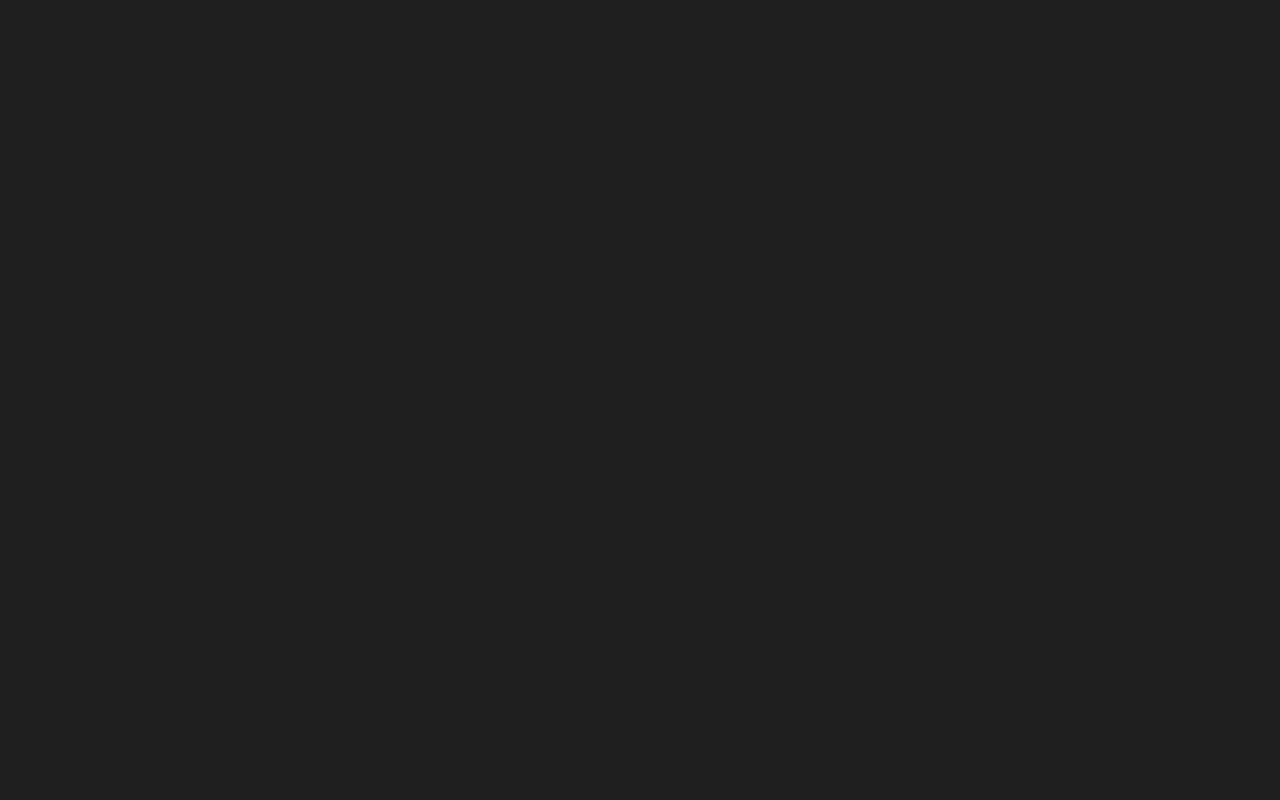
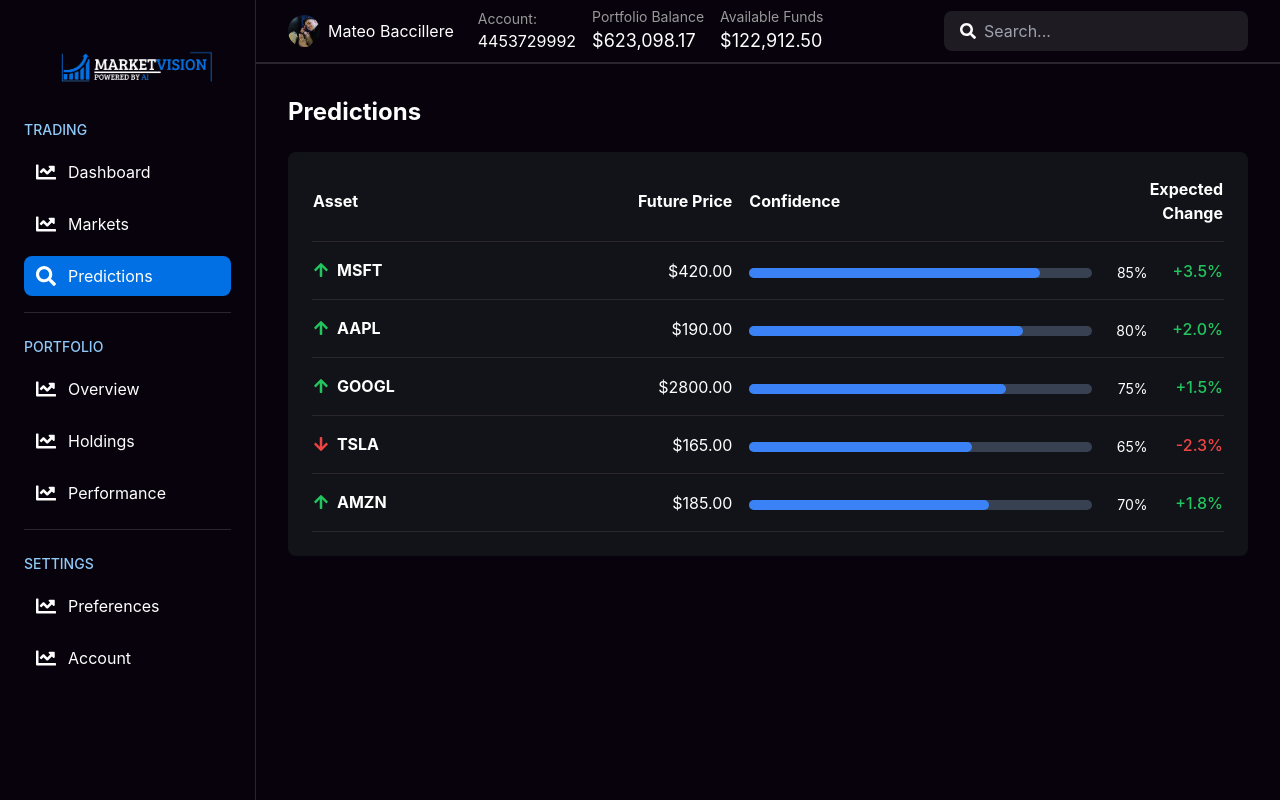
Before and after one commit to PedroCere/technovation_web_app_project, a React (Vite) app in the folder frontend/: page /predictions in a window 1280 px wide. Before the commit this address had no page. Built offline with nearby package versions, Linux system fonts and the light colour scheme.

Commit message:
predictions_section_added

```diff
--- a/frontend/src/App.jsx
+++ b/frontend/src/App.jsx
@@ -2,6 +2,7 @@
 import { BrowserRouter as Router, Route, Routes } from "react-router-dom";
 import Dashboard from "./pages/Dashboard.jsx";
 import Markets from "./pages/Markets.jsx";
+import Predictions from "./pages/Predictions.jsx";
 import "../src/components/styles/global.css";
 
 function App() {
@@ -10,6 +11,7 @@
       <Routes>
         <Route path="/dashboard" element={<Dashboard />} />
         <Route path="/markets" element={<Markets />} />
+        <Route path="/predictions" element={<Predictions />} />
       </Routes>
     </Router>
   );
--- a/frontend/src/components/Navbar.jsx
+++ b/frontend/src/components/Navbar.jsx
@@ -9,6 +9,7 @@
         <li>Charts</li>
         <li>News</li>
         <li>Profile</li>
+        <li>Predictions</li>
         <li>Alerts</li>
         <li>Settings</li>
       </ul>
--- a/frontend/src/components/Sidebar.jsx
+++ b/frontend/src/components/Sidebar.jsx
@@ -8,6 +8,7 @@
       <div className="logo">Logo</div>
       <ul className="menu">
         <li><FaChartBar /><span>Charts</span></li>
+        <li><FaChartBar /><span>Predictions</span></li>
         <li><FaNewspaper /><span>News</span></li>
         <li><FaUser /><span>Profile</span></li>
         <li><FaBell /><span>Alerts</span></li>
--- a/frontend/src/pages/Dashboard.jsx
+++ b/frontend/src/pages/Dashboard.jsx
@@ -29,7 +29,7 @@
               {[
                 { icon: <FaChartLine size={20} />, label: 'Dashboard', tab: 'dashboard' },
                 { icon: <FaChartLine size={20} />, label: 'Markets', tab: 'markets' },
-                { icon: <FaSearch size={20} />, label: 'Watchlist', tab: 'watchlist' }
+                { icon: <FaSearch size={20} />, label: 'Predictions', tab: 'predictions' }
               ].map((item) => (
                 <button
                   key={item.label}
--- a/frontend/src/pages/Markets.jsx
+++ b/frontend/src/pages/Markets.jsx
@@ -71,7 +71,7 @@
               {[
                 { icon: <FaChartLine size={20} />, label: 'Dashboard', tab: 'dashboard' },
                 { icon: <FaChartLine size={20} />, label: 'Markets', tab: 'markets' },
-                { icon: <FaSearch size={20} />, label: 'Watchlist', tab: 'watchlist' }
+                { icon: <FaSearch size={20} />, label: 'Predictions', tab: 'predictions' }
               ].map((item) => (
                 <button
                   key={item.label}
--- /dev/null
+++ b/frontend/src/pages/Predictions.jsx
@@ -0,0 +1,180 @@
+import React, { useState } from 'react';
+import { useNavigate } from 'react-router-dom';
+import { FaChartLine, FaSearch, FaArrowUp, FaArrowDown } from 'react-icons/fa';
+
+const Predictions = () => {
+  const navigate = useNavigate();
+  const [activeTab, setActiveTab] = useState('predictions');
+
+  const [predictions, setPredictions] = useState([
+    { asset: 'MSFT', futurePrice: 420.00, confidence: 85, expectedChange: '+3.5%' },
+    { asset: 'AAPL', futurePrice: 190.00, confidence: 80, expectedChange: '+2.0%' },
+    { asset: 'GOOGL', futurePrice: 2800.00, confidence: 75, expectedChange: '+1.5%' },
+    { asset: 'TSLA', futurePrice: 165.00, confidence: 65, expectedChange: '-2.3%' },
+    { asset: 'AMZN', futurePrice: 185.00, confidence: 70, expectedChange: '+1.8%' },
+  ]);
+
+  const handleNavigation = (tab) => {
+    setActiveTab(tab);
+    navigate(`/${tab}`);
+  };
+
+  return (
+    <div className="min-h-screen flex bg-[#07020B] text-white">
+      {/* Sidebar */}
+      <div className="w-64 p-6 border-r border-[#2A2530]">
+        <div className="w-full">
+          <img src="/logo (2).png" alt="MarketVision.AI Logo" className="h-24 w-full object-cover" />
+        </div>
+
+        <nav className="space-y-6">
+          <div className="border-b border-[#2A2530] pb-4">
+            <h3 className="text-[#90CAF9] text-sm uppercase mb-3 font-medium">Trading</h3>
+            <div className="space-y-3">
+              {[
+                { icon: <FaChartLine size={20} />, label: 'Dashboard', tab: 'dashboard' },
+                { icon: <FaChartLine size={20} />, label: 'Markets', tab: 'markets' },
+                { icon: <FaSearch size={20} />, label: 'Predictions', tab: 'predictions' }
+              ].map((item) => (
+                <button
+                  key={item.label}
+                  className={`w-full flex items-center gap-3 px-3 py-2 rounded-lg ${activeTab === item.tab ? 'bg-[#0070E4] text-white' : 'hover:bg-[#2A2530]'}`}
+                  onClick={() => handleNavigation(item.tab)}
+                >
+                  {item.icon}
+                  <span>{item.label}</span>
+                </button>
+              ))}
+            </div>
+          </div>
+
+          <div className="border-b border-[#2A2530] pb-4">
+            <h3 className="text-[#90CAF9] text-sm uppercase mb-3 font-medium">Portfolio</h3>
+            <div className="space-y-3">
+              {[
+                { icon: <FaChartLine size={20} />, label: 'Overview', tab: 'overview' },
+                { icon: <FaChartLine size={20} />, label: 'Holdings', tab: 'holdings' },
+                { icon: <FaChartLine size={20} />, label: 'Performance', tab: 'performance' }
+              ].map((item) => (
+                <button
+                  key={item.label}
+                  className={`w-full flex items-center gap-3 px-3 py-2 rounded-lg ${activeTab === item.tab ? 'bg-[#0070E4] text-white' : 'hover:bg-[#2A2530]'}`}
+                  onClick={() => handleNavigation(item.tab)}
+                >
+                  {item.icon}
+                  <span>{item.label}</span>
+                </button>
+              ))}
+            </div>
+          </div>
+
+          <div className="pb-4">
+            <h3 className="text-[#90CAF9] text-sm uppercase mb-3 font-medium">Settings</h3>
+            <div className="space-y-3">
+              {[
+                { icon: <FaChartLine size={20} />, label: 'Preferences', tab: 'preferences' },
+                { icon: <FaChartLine size={20} />, label: 'Account', tab: 'account' }
+              ].map((item) => (
+                <button
+                  key={item.label}
+                  className={`w-full flex items-center gap-3 px-3 py-2 rounded-lg ${activeTab === item.tab ? 'bg-[#0070E4] text-white' : 'hover:bg-[#2A2530]'}`}
+                  onClick={() => handleNavigation(item.tab)}
+                >
+                  {item.icon}
+                  <span>{item.label}</span>
+                </button>
+              ))}
+            </div>
+          </div>
+        </nav>
+      </div>
+
+      <div className="flex-1 flex flex-col">
+        <div className="h-16 flex items-center justify-between px-8 border-b-2 border-[#2A2530]">
+          <div className="flex items-center gap-6">
+            <div className="flex items-center gap-2">
+              <img src="/foto_usuario.jpg" alt="Usuario" className="h-8 w-8 rounded-full object-cover" />
+              <span>Mateo Baccillere</span>
+            </div>
+            <div className="flex items-center gap-4">
+              <div>
+                <p className="text-[#999999] text-sm">Account:</p>
+                <p>4453729992</p>
+              </div>
+              <div>
+                <p className="text-[#999999] text-sm">Portfolio Balance</p>
+                <p className="text-lg">$623,098.17</p>
+              </div>
+              <div>
+                <p className="text-[#999999] text-sm">Available Funds</p>
+                <p className="text-lg">$122,912.50</p>
+              </div>
+            </div>
+          </div>
+
+          <div className="flex items-center gap-6">
+            <div className="flex items-center gap-2 bg-[#1F1B23] px-4 py-2 rounded-lg">
+              <FaSearch className="text-white" />
+              <input
+                type="text"
+                placeholder="Search..."
+                className="bg-transparent outline-none"
+              />
+            </div>
+          </div>
+        </div>
+
+        <div className="flex-1 p-8">
+          <div className="flex justify-between items-center mb-6">
+            <h1 className="text-2xl font-bold">Predictions</h1>
+          </div>
+
+          <div className="bg-[#121318] rounded-lg p-6">
+            <div className="overflow-x-auto">
+              <table className="w-full">
+                <thead>
+                  <tr className="border-b border-[#2A2530]">
+                    <th className="pb-4 text-left w-1/4">Asset</th>
+                    <th className="pb-4 text-right w-1/4">Future Price</th>
+                    <th className="pb-4 text-left w-2/4 pl-4">Confidence</th>
+                    <th className="pb-4 text-right w-1/4">Expected Change</th>
+                  </tr>
+                </thead>
+                <tbody>
+                  {predictions.map((prediction, index) => (
+                    <tr key={index} className="border-b border-[#2A2530] hover:bg-[#1F1B23]">
+                      <td className="py-4 font-bold flex items-center gap-2">
+                        {prediction.expectedChange.startsWith('+') ?
+                          <FaArrowUp className="text-green-500" /> :
+                          <FaArrowDown className="text-red-500" />}
+                        {prediction.asset}
+                      </td>
+                      <td className="py-4 text-right">${prediction.futurePrice.toFixed(2)}</td>
+                      <td className="py-4 flex items-center gap-2 pl-4">
+                        <div className="flex-1 bg-gray-700 rounded-full h-2.5">
+                          <div
+                            className="bg-blue-500 h-2.5 rounded-full"
+                            style={{ width: `${prediction.confidence}%` }}
+                          ></div>
+                        </div>
+                        <span className="text-sm w-12 text-right">{prediction.confidence}%</span>
+                      </td>
+                      <td className={`py-4 text-right font-medium ${
+                        prediction.expectedChange.startsWith('+') ?
+                        'text-green-500' : 'text-red-500'
+                      }`}>
+                        {prediction.expectedChange}
+                      </td>
+                    </tr>
+                  ))}
+                </tbody>
+              </table>
+            </div>
+          </div>
+        </div>
+      </div>
+    </div>
+  );
+};
+
+export default Predictions;
```
